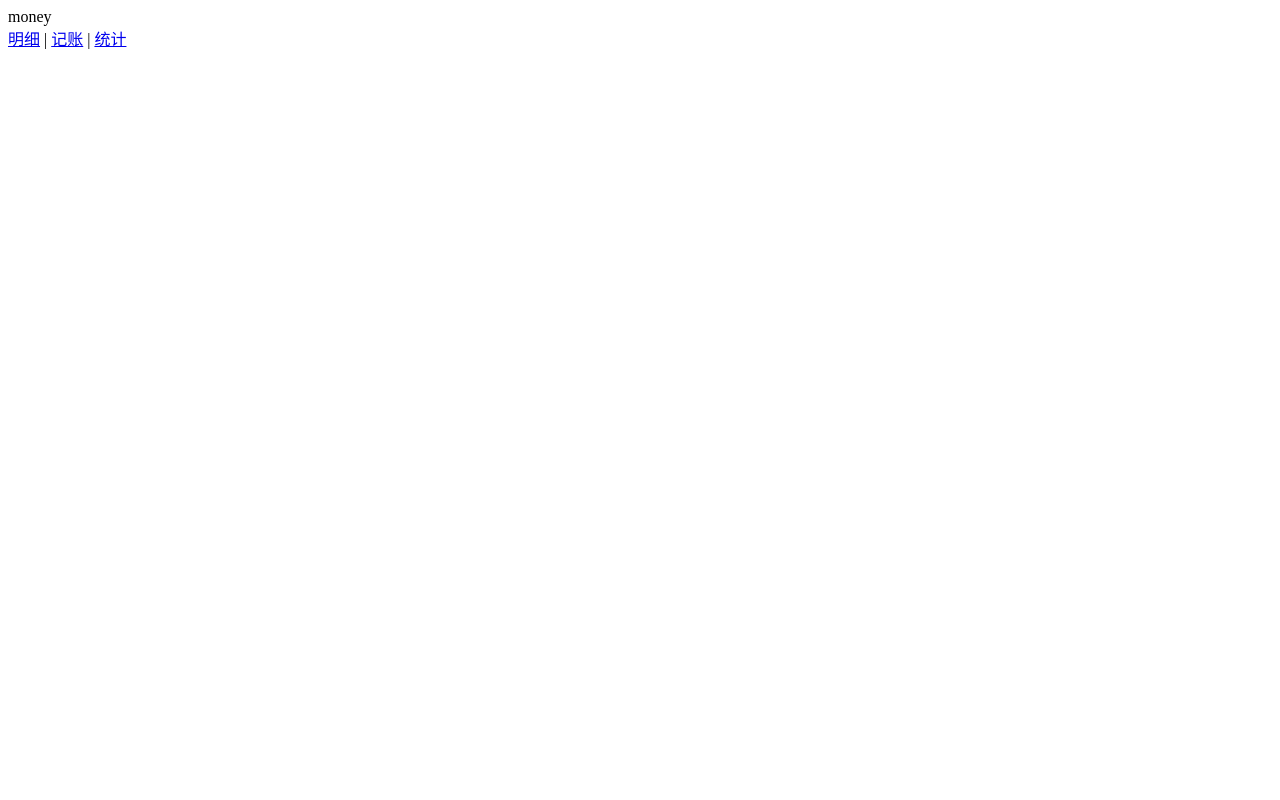
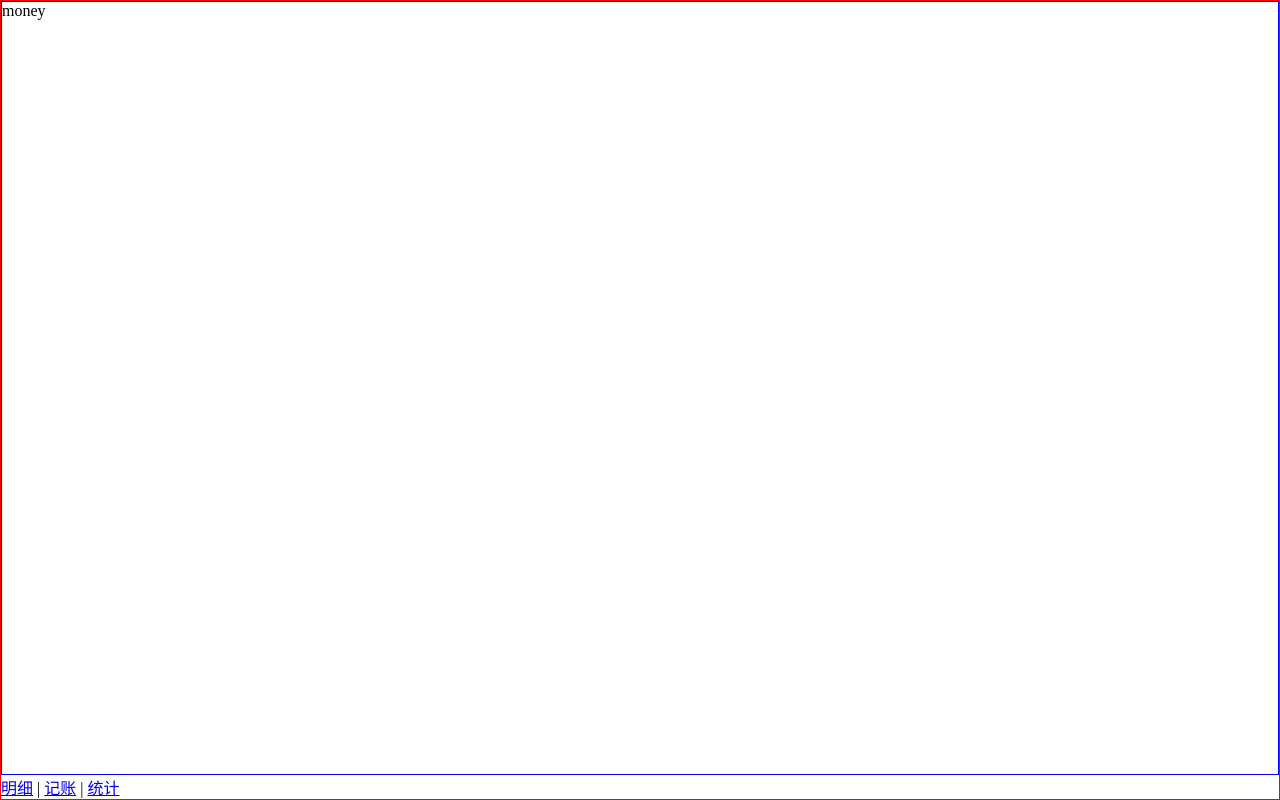
Before and after one commit to ac97nj/sun, a Vue app: page /#/Money in a window 1280 px wide. Built offline with nearby package versions, Linux system fonts and the light colour scheme.

Commit message:
在 money 页面完成是导航处于底部

```diff
--- a/src/App.vue
+++ b/src/App.vue
@@ -5,6 +5,11 @@
 </template>
 
 <style lang="scss">
+* {
+  padding: 0;
+  margin: 0;
+  box-sizing: border-box;
+}
 
 
 </style>
--- a/src/router/index.ts
+++ b/src/router/index.ts
@@ -4,7 +4,7 @@
 import Money from '@/views/Money.vue';
 import Labels from '@/views/Labels.vue';
 import Statistics from '@/views/Statistics.vue';
-import Not from '@/views/Not.vue';
+import Not from '@/404/Not.vue';
 
 
 Vue.use(VueRouter);
--- a/src/views/Money.vue
+++ b/src/views/Money.vue
@@ -1,5 +1,9 @@
 <template>
-  <div>money
+  <div class="nav-wrapper">
+    <div class="container">
+      money
+
+    </div>
     <Nav/>
   </div>
 
@@ -18,5 +22,17 @@
 </script>
 
 <style lang="scss" scoped>
+.nav-wrapper {
+  border: 1px solid red;
+  display: flex;
+  flex-direction: column;
+  height: 100vh;
+  > .container {
+    border: 1px solid blue;
+    flex-grow: 1;
+    overflow: auto;
+  }
+}
+
 
 </style>
```
Also changed, not shown: src/404/Not.vue (renamed from src/views/Not.vue).
